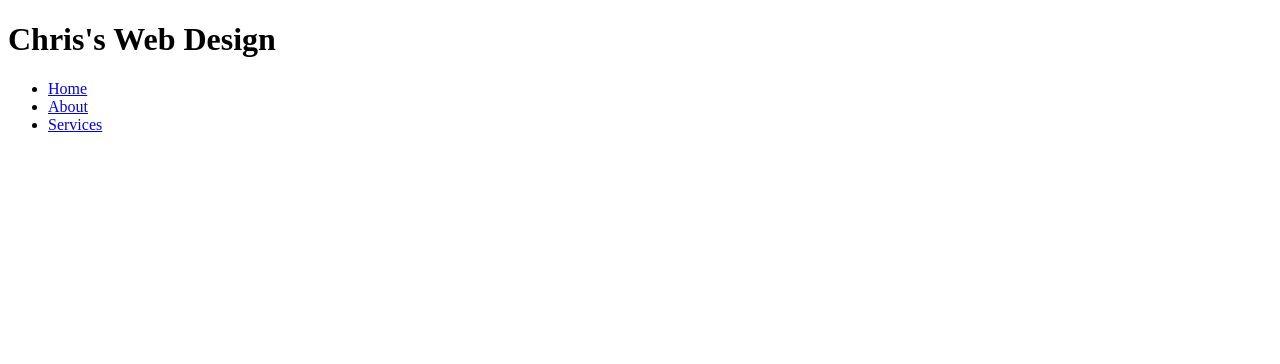
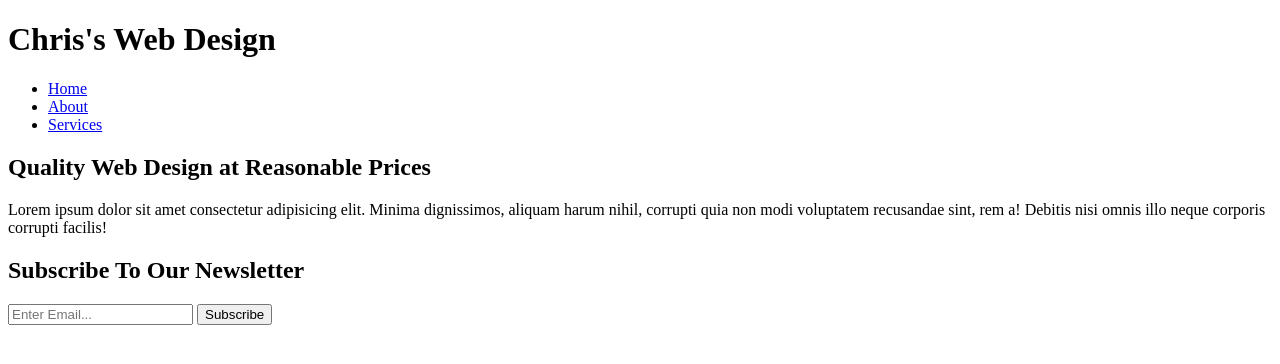
Before and after one commit to cman0493/FullWebpage, a plain HTML site: page index.html in a window 1280 px wide. Drawn offline with Linux system fonts and the light colour scheme.

Commit message:
Added showcase and newsletter sections to HTML file

```diff
--- a/index.html
+++ b/index.html
@@ -31,5 +31,20 @@
           </nav>
         </div>
       </header>
+      <section id="showcase">
+        <div class="container">
+          <h1>Quality Web Design at Reasonable Prices</h1>
+          <p>Lorem ipsum dolor sit amet consectetur adipisicing elit. Minima dignissimos, aliquam harum nihil, corrupti quia non modi voluptatem recusandae sint, rem a! Debitis nisi omnis illo neque corporis corrupti facilis!</p>
+        </div>
+      </section>
+      <section id="newsletter">
+        <div class="container">
+          <h1>Subscribe To Our Newsletter</h1>
+          <form>
+            <input type="email" placeholder="Enter Email..." title="Subscribe">
+            <button class="btn-1">Subscribe</button>
+          </form>
+        </div>
+      </section>
 </body>
 </html>
```
